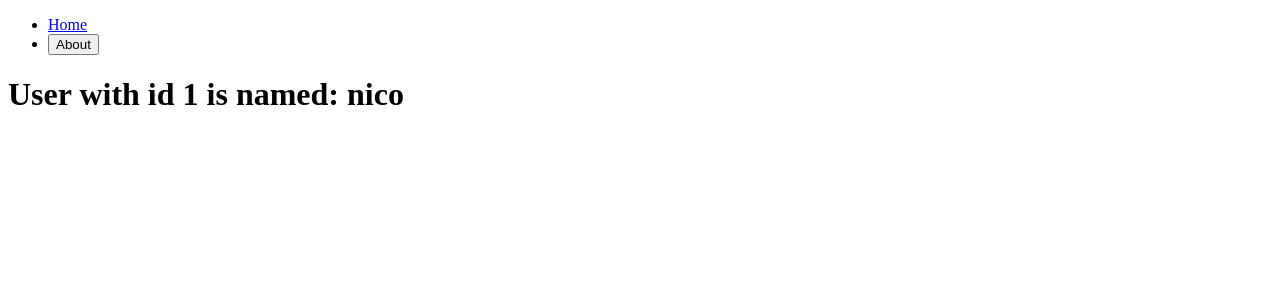
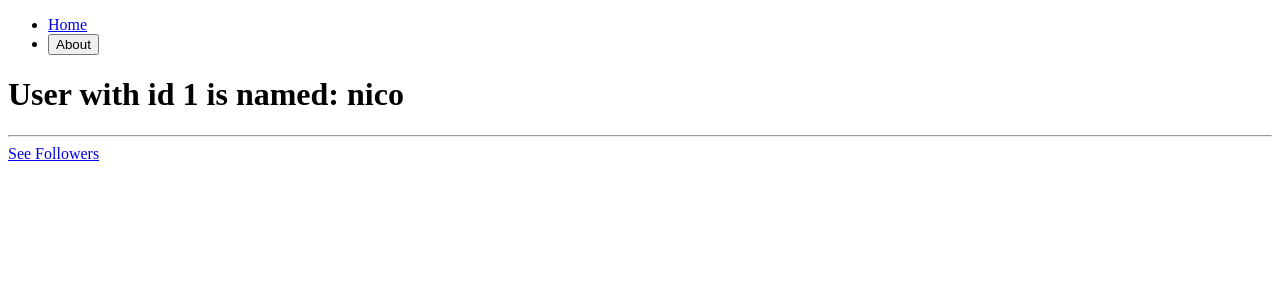
Before and after one commit to mochafreddo/react-masterclass, a React (Create React App) app: page /users/1 in a window 1280 px wide. Shown: the top 300 px of the page. Built offline with nearby package versions, Linux system fonts and the light colour scheme.

Commit message:
feat: add Followers component and nested route
- Added `Followers` component to display followers.
- Updated `User` component to include a link to the followers page and an `Outlet` for nested
  routes.
- Modified `Router` to include the nested route for followers under the user path.

```diff
--- /dev/null
+++ b/src/screens/users/Followers.tsx
@@ -0,0 +1,5 @@
+function Followers() {
+  return <h1>Followers</h1>;
+}
+
+export default Followers;
--- a/src/screens/users/User.tsx
+++ b/src/screens/users/User.tsx
@@ -1,13 +1,18 @@
-import { useParams } from 'react-router-dom';
+import { Link, Outlet, useParams } from 'react-router-dom';
 
 import { users } from '../../db';
 
 function User() {
   const { userId } = useParams();
   return (
-    <h1>
-      User with id {userId} is named: {users[Number(userId) - 1].name}
-    </h1>
+    <div>
+      <h1>
+        User with id {userId} is named: {users[Number(userId) - 1].name}
+      </h1>
+      <hr />
+      <Link to={`followers`}>See Followers</Link>
+      <Outlet />
+    </div>
   );
 }
 
```
Also changed, not shown: src/Router.tsx (+7 -0 lines).
